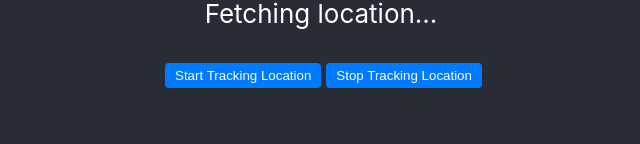
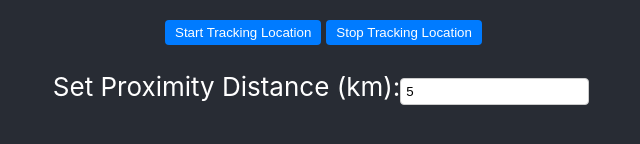
Before and after one commit to khidirahmed/SayIt, a React (Create React App) app in the folder say-it/: page / in a window 1280 px wide. Shown: the part 448-592 px from the top of the page, without its empty margins (319-959 px from the left). Built offline with nearby package versions, Linux system fonts and the light colour scheme; no server answers; the database is empty.

Commit message:
Distance Slider

```diff
--- a/say-it/src/Chatroom.jsx
+++ b/say-it/src/Chatroom.jsx
@@ -11,6 +11,7 @@ const ChatRoom = () => {
     const [messages, setMessages] = useState([]);
     const [newMessage, setNewMessage] = useState("");
     const [userLocation, setUserLocation] = useState(null);
+    const [proximityDistance, setProximityDistance] = useState(5); // Default distance in km
 
     // Fetch messages in real-time
     useEffect(() => {
@@ -61,10 +62,11 @@ const ChatRoom = () => {
     // Filter messages based on proximity
     const filteredMessages = messages.filter((message) => {
         const distance = calculateDistance(userLocation, message.location);
-        return distance <= 5; // Example: Only show messages within 5 km
+        return distance <= proximityDistance; // Use user-defined proximity distance
     });
 
     return (
+
         <div>
             <Complaint messages={filteredMessages}></Complaint>
             <form className="submit" onSubmit={handleSendMessage}>
@@ -77,7 +79,24 @@ const ChatRoom = () => {
                 <button type="submit">Send</button>
             </form>
             <Geolocation setUserLocation={setUserLocation} /> {/* Pass setUserLocation as a prop */}
+            <p></p>
+
+            {/* Input for setting proximity distance */}
+            <div>
+                <label>
+                    Set Proximity Distance (km):
+                    <input
+                        type="number"
+                        value={proximityDistance}
+                        onChange={(e) => setProximityDistance(e.target.value)}
+                        min="0" // Ensure the distance can't be negative
+                    />
+                </label>
+            </div>
+            <p></p>
+            <p></p>
         </div>
+
     );
 };
 
```
